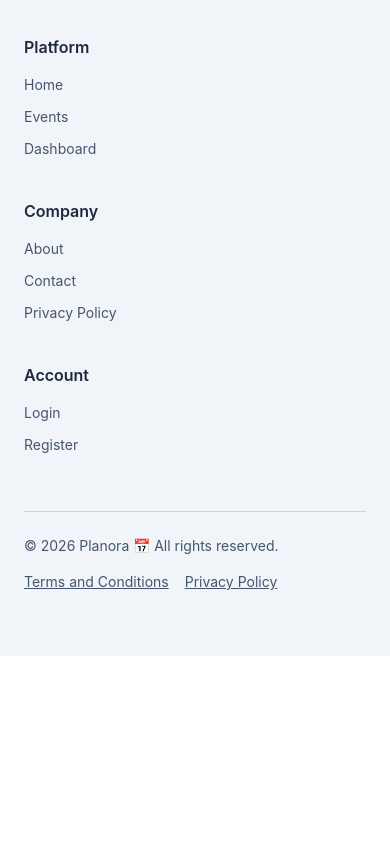
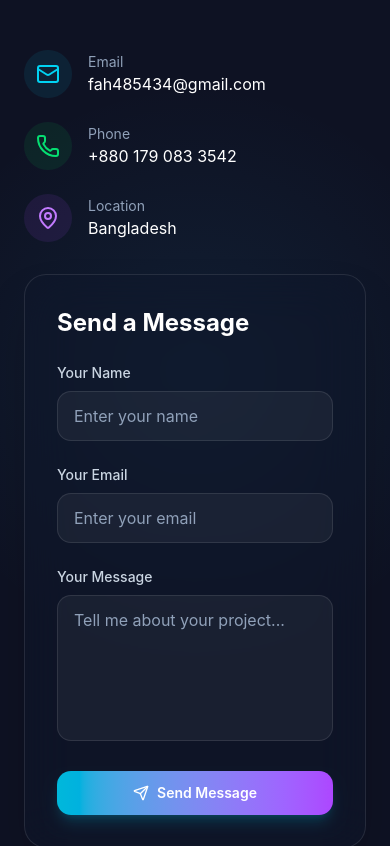
Before and after one commit to AsadFahimTEC/my-portfolio-final, a Next.js app: page / in a window 390 px wide. Shown: the part 8142-8988 px from the top of the page. Before the commit the page ends 8798 px from the top, so only its background shows below. Built offline with nearby package versions, Linux system fonts and the light colour scheme.

Commit message:
contact us section design finished properly

```diff
--- /dev/null
+++ b/src/app/components/ContactUs.tsx
@@ -0,0 +1,188 @@
+"use client";
+
+import { motion } from "framer-motion";
+import toast from "react-hot-toast";
+import { Mail, Send, Phone, MapPin } from "lucide-react";
+
+const ContactUs = () => {
+  const sendEmail = async (e: React.FormEvent<HTMLFormElement>) => {
+    e.preventDefault();
+
+    const form = e.target as HTMLFormElement;
+
+    // Simulate sending email
+    toast.success("Message sent successfully! I'll get back to you soon.", {
+      duration: 4000,
+      position: "top-right",
+    });
+
+    form.reset();
+  };
+
+  const containerVariants = {
+    hidden: { opacity: 0, y: 50 },
+    visible: {
+      opacity: 1,
+      y: 0,
+      transition: {
+        duration: 0.8,
+        staggerChildren: 0.2,
+      },
+    },
+  };
+
+  const itemVariants = {
+    hidden: { opacity: 0, y: 30 },
+    visible: {
+      opacity: 1,
+      y: 0,
+      transition: {
+        duration: 0.6,
+      },
+    },
+  };
+
+  return (
+    <motion.section
+      initial="hidden"
+      whileInView="visible"
+      viewport={{ once: true, amount: 0.3 }}
+      variants={containerVariants}
+      className="relative overflow-hidden bg-slate-950/95 py-16 sm:py-24"
+    >
+      <div className="pointer-events-none absolute inset-0 bg-[radial-gradient(circle_at_center,_rgba(56,189,248,0.08),_transparent_50%)]" />
+
+      <div className="relative mx-auto max-w-4xl px-6 sm:px-8">
+        <motion.div
+          variants={itemVariants}
+          className="mb-12 text-center"
+        >
+          <h2 className="mb-4 text-3xl font-bold text-white sm:text-4xl">
+            <span className="bg-gradient-to-r from-cyan-400 via-purple-500 to-pink-500 bg-clip-text text-transparent">
+              Get In Touch
+            </span>
+          </h2>
+          <p className="mx-auto max-w-2xl text-lg text-slate-300">
+            Have questions or want to work together? I'd love to hear from you.
+          </p>
+        </motion.div>
+
+        <div className="grid gap-8 lg:grid-cols-3">
+          <motion.div
+            variants={itemVariants}
+            className="lg:col-span-1"
+          >
+            <div className="space-y-6">
+              <div className="flex items-center space-x-4">
+                <div className="flex h-12 w-12 items-center justify-center rounded-full bg-cyan-500/10 text-cyan-400">
+                  <Mail className="h-6 w-6" />
+                </div>
+                <div>
+                  <p className="text-sm text-slate-400">Email</p>
+                  <a
+                    href="mailto:fah485434@gmail.com"
+                    className="text-white hover:text-cyan-400 transition"
+                  >
+                    fah485434@gmail.com
+                  </a>
+                </div>
+              </div>
+
+              <div className="flex items-center space-x-4">
+                <div className="flex h-12 w-12 items-center justify-center rounded-full bg-green-500/10 text-green-400">
+                  <Phone className="h-6 w-6" />
+                </div>
+                <div>
+                  <p className="text-sm text-slate-400">Phone</p>
+                  <a
+                    href="tel:+8801790833542"
+                    className="text-white hover:text-green-400 transition"
+                  >
+                    +880 179 083 3542
+                  </a>
+                </div>
+              </div>
+
+              <div className="flex items-center space-x-4">
+                <div className="flex h-12 w-12 items-center justify-center rounded-full bg-purple-500/10 text-purple-400">
+                  <MapPin className="h-6 w-6" />
+                </div>
+                <div>
+                  <p className="text-sm text-slate-400">Location</p>
+                  <p className="text-white">Bangladesh</p>
+                </div>
+              </div>
+            </div>
+          </motion.div>
+
+          <motion.div
+            variants={itemVariants}
+            className="lg:col-span-2"
+          >
+            <div className="rounded-3xl border border-white/10 bg-slate-900/50 p-8 shadow-2xl backdrop-blur-xl">
+              <h3 className="mb-6 text-2xl font-bold text-white">Send a Message</h3>
+
+              <form onSubmit={sendEmail} className="space-y-6">
+                <div className="grid gap-6 sm:grid-cols-2">
+                  <div>
+                    <label htmlFor="name" className="block text-sm font-medium text-slate-300 mb-2">
+                      Your Name
+                    </label>
+                    <input
+                      type="text"
+                      id="name"
+                      name="name"
+                      required
+                      className="w-full rounded-xl border border-white/10 bg-white/5 px-4 py-3 text-white placeholder-slate-400 focus:border-cyan-400 focus:outline-none focus:ring-2 focus:ring-cyan-400/20 transition"
+                      placeholder="Enter your name"
+                    />
+                  </div>
+
+                  <div>
+                    <label htmlFor="email" className="block text-sm font-medium text-slate-300 mb-2">
+                      Your Email
+                    </label>
+                    <input
+                      type="email"
+                      id="email"
+                      name="email"
+                      required
+                      className="w-full rounded-xl border border-white/10 bg-white/5 px-4 py-3 text-white placeholder-slate-400 focus:border-cyan-400 focus:outline-none focus:ring-2 focus:ring-cyan-400/20 transition"
+                      placeholder="Enter your email"
+                    />
+                  </div>
+                </div>
+
+                <div>
+                  <label htmlFor="message" className="block text-sm font-medium text-slate-300 mb-2">
+                    Your Message
+                  </label>
+                  <textarea
+                    id="message"
+                    name="message"
+                    rows={5}
+                    required
+                    className="w-full rounded-xl border border-white/10 bg-white/5 px-4 py-3 text-white placeholder-slate-400 focus:border-cyan-400 focus:outline-none focus:ring-2 focus:ring-cyan-400/20 transition resize-none"
+                    placeholder="Tell me about your project..."
+                  ></textarea>
+                </div>
+
+                <motion.button
+                  whileHover={{ scale: 1.02 }}
+                  whileTap={{ scale: 0.98 }}
+                  type="submit"
+                  className="inline-flex w-full items-center justify-center gap-2 rounded-xl bg-gradient-to-r from-cyan-500 to-purple-500 px-6 py-3 text-sm font-semibold text-white shadow-lg shadow-cyan-500/20 transition hover:shadow-xl hover:shadow-purple-500/20"
+                >
+                  <Send className="h-4 w-4" />
+                  Send Message
+                </motion.button>
+              </form>
+            </div>
+          </motion.div>
+        </div>
+      </div>
+    </motion.section>
+  );
+};
+
+export default ContactUs;
--- a/src/app/layout.tsx
+++ b/src/app/layout.tsx
@@ -12,6 +12,7 @@ import Footer from "@/components/footer2";
 import ClientWrapper from "./components/ClientWrapper";
 import NavBar from "@/components/navbar1";
 import Education from "./components/Education";
+import ContactUs from "./components/ContactUs";
 
 
 const geistSans = Geist({
@@ -40,6 +41,7 @@ export default function RootLayout({ children }: { children: React.ReactNode })
           <EventCategories />
           <CallToActionSection />
           <Education></Education>
+          <ContactUs></ContactUs>
         </ClientWrapper>
 
         <Toaster richColors />
```
